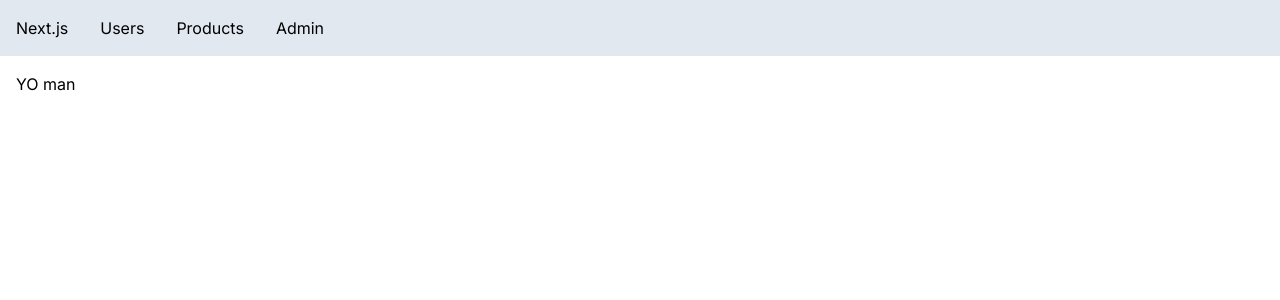
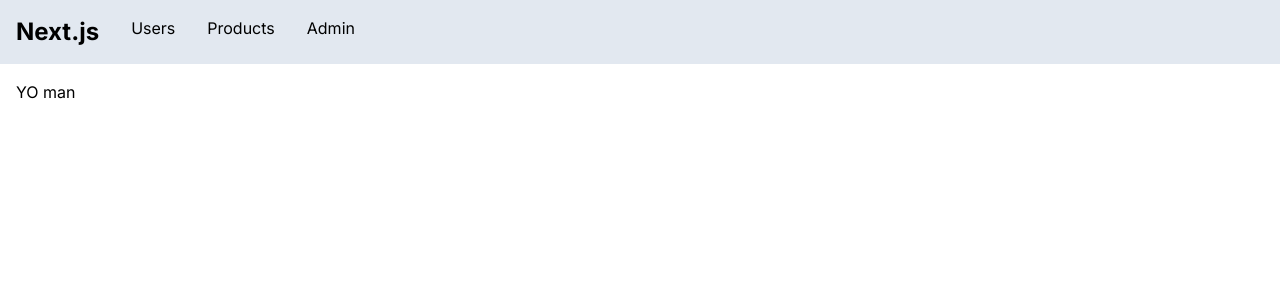
Before and after one commit to AbhiiiDev/Next-Mosh, a Next.js app in the folder next-app/: page / in a window 1280 px wide. Shown: the top 300 px of the page. Built offline with nearby package versions, Linux system fonts and the light colour scheme.

Commit message:
FEAT: Added loading.tsx file for same,for loading UI

```diff
--- a/next-app/app/Navbar.tsx
+++ b/next-app/app/Navbar.tsx
@@ -4,7 +4,7 @@ import React from 'react'
 const Navbar = () => {
   return (
     <div className='flex justify-start gap-8 bg-slate-200 p-4'>
-        <Link href='/'>
+        <Link href='/' className='font-bold text-2xl'>
             Next.js
         </Link>
         <Link href='/users'>
--- /dev/null
+++ b/next-app/app/loading.tsx
@@ -0,0 +1,11 @@
+import React from 'react'
+
+const LoadingUi = () => {
+  return (
+    <div className='text-center'>
+      <span className="loading loading-dots loading-lg"></span>
+    </div>
+  )
+}
+
+export default LoadingUi
```
